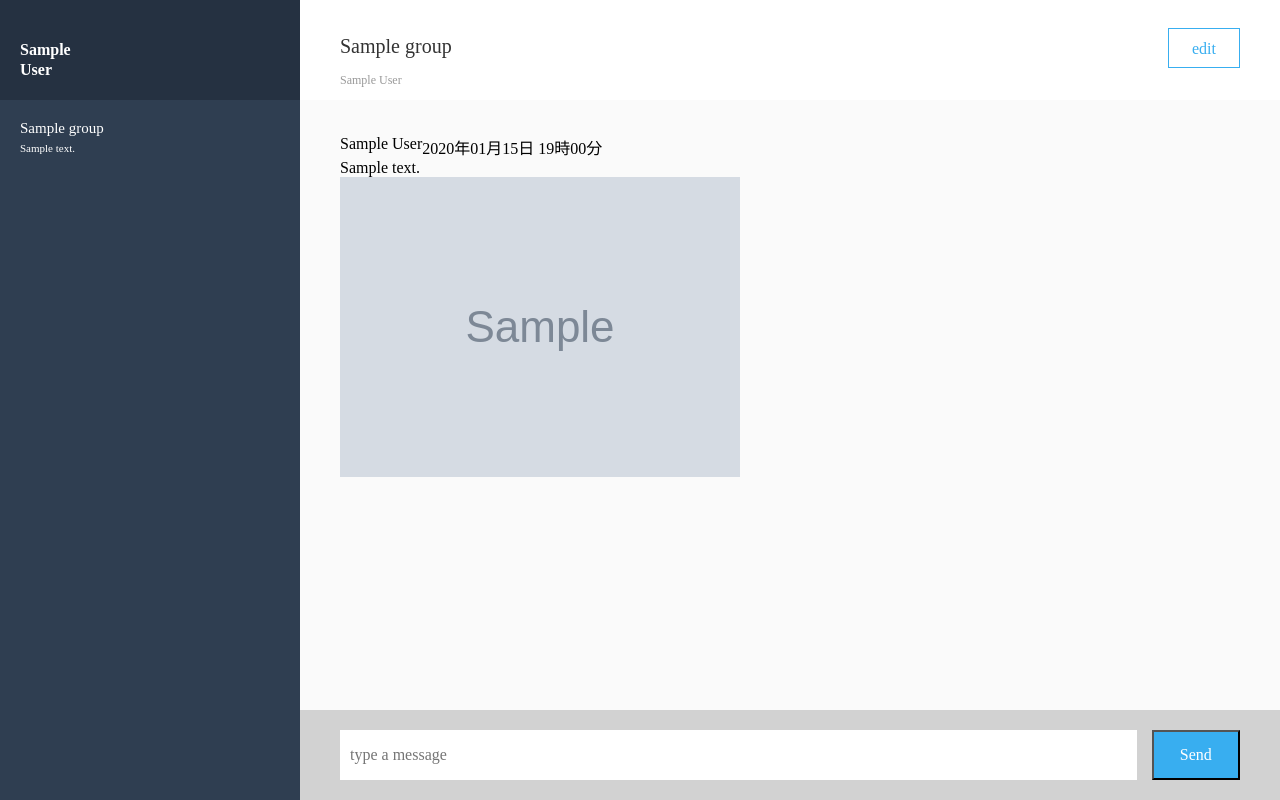
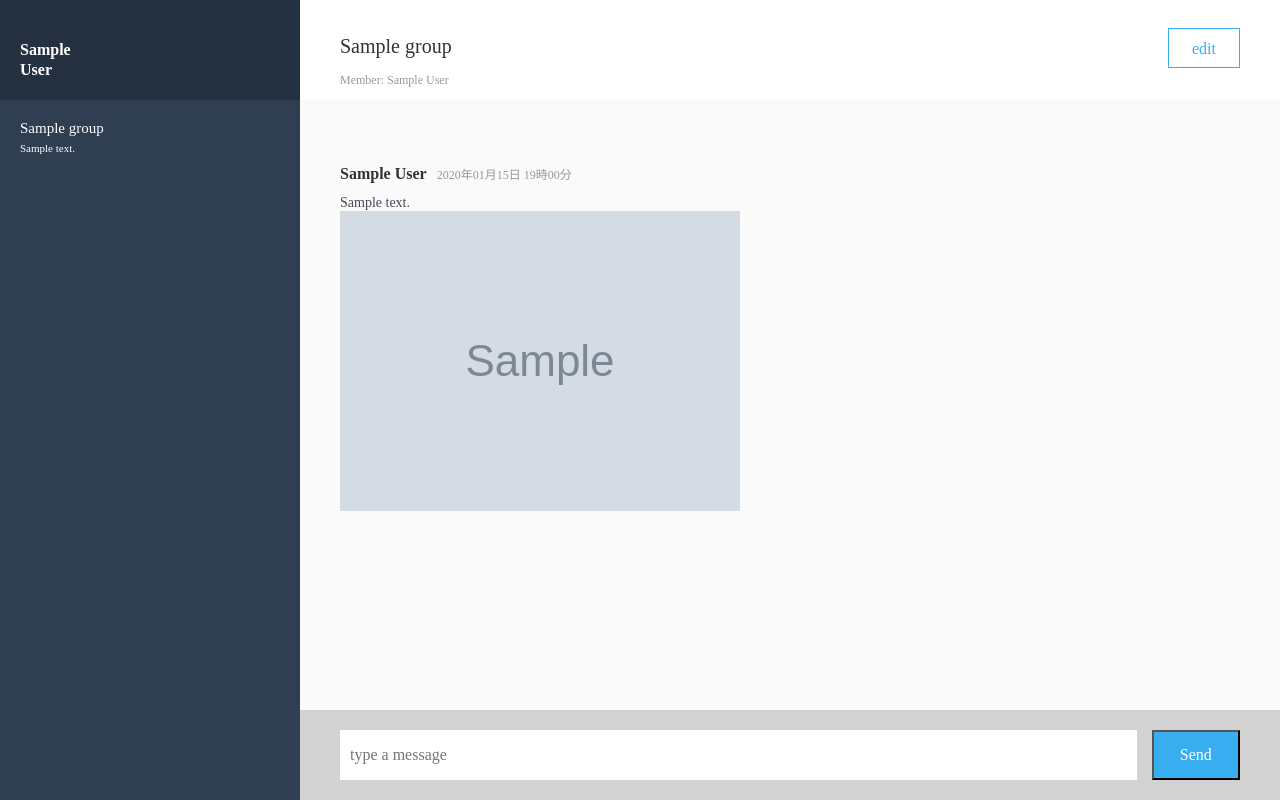
Before and after one commit to junyamakawa/chat-space, a Rails app: page /groups/1/messages in a window 1280 px wide. Run offline with Rails 7, Linux system fonts and the light colour scheme; a user stored in the database is signed in; tables that the repository leaves empty hold one stand-in row (values such as "Sample post"); grey boxes marked "Sample" are stand-in pictures; style sheets or scripts are compiled from the project's sources; some libraries are stand-ins or nearby versions.

Commit message:
egit-group-function

```diff
--- a/app/assets/stylesheets/modules/_messages.scss
+++ b/app/assets/stylesheets/modules/_messages.scss
@@ -113,24 +113,25 @@ $color2: #38aef0;
       padding:35px 0 0 40px;
       overflow: scroll;
       &__message {
+        margin-top: 30px;
+        margin-bottom: 30px;
         &_upper-info {
           display: flex;
-          .group-members-name {
+          &__user-name {
             color: #333333;
             font-size: 16px;
             font-weight: bold;
           }
-          .timestamp {
+          &__date {
             color: #999999;
             font-size: 12px;
+            margin-left: 10px;
           }
         }
         &__text {
-          .message {
-            color: #434A54;
-            font-size: 14px;
-            margin: 12px 0 46px 0;
-          }
+          color: #434A54;
+          font-size: 14px;
+          margin: 12px 0 46px 0;
         }
       }
     }
--- a/app/views/messages/_main_chat.html.haml
+++ b/app/views/messages/_main_chat.html.haml
@@ -4,7 +4,10 @@
       %p.groups-name
         = @group.name
       %p.members-name
-        = current_user.name
+        -# = current_user.name
+        Member:
+        - @group.users.each do |user|
+          = user.name
     .main-chat__header__edit
       = link_to edit_group_path(@group), class: "btn" do
         = "edit"
```
